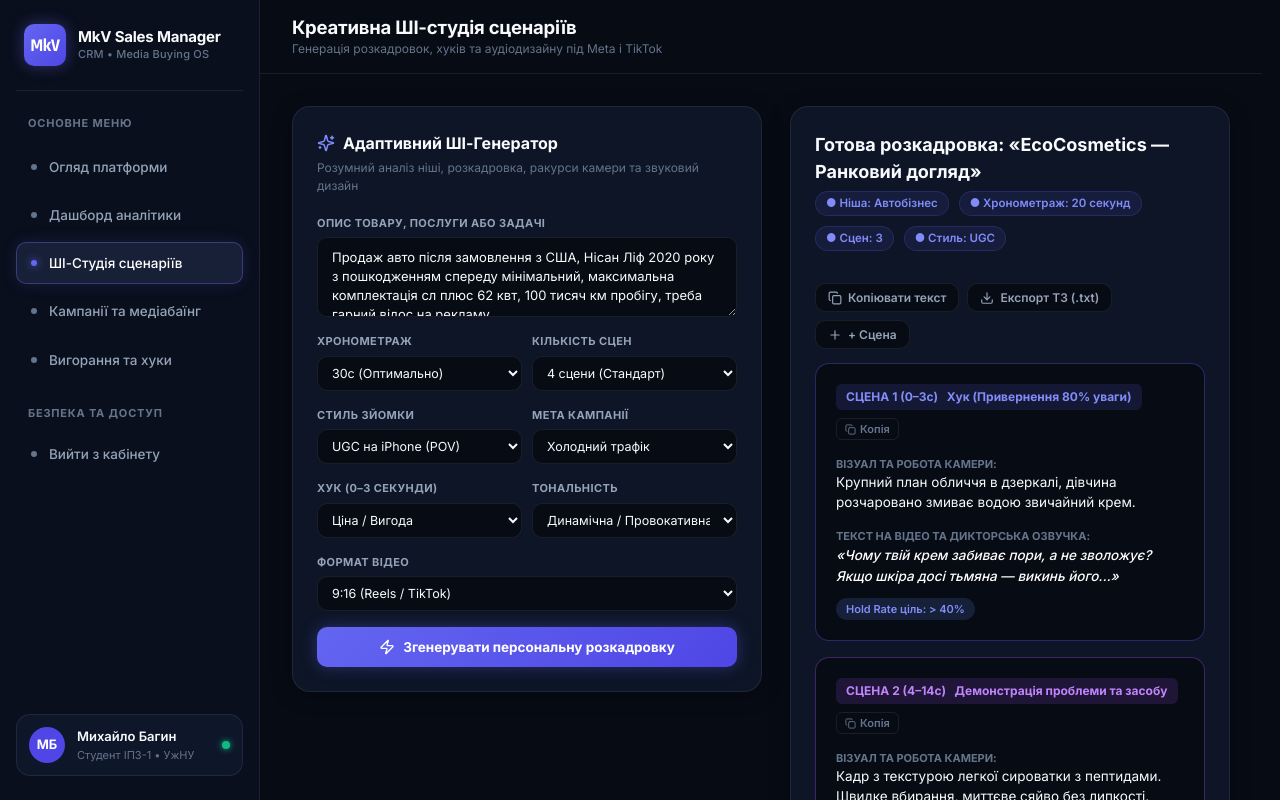
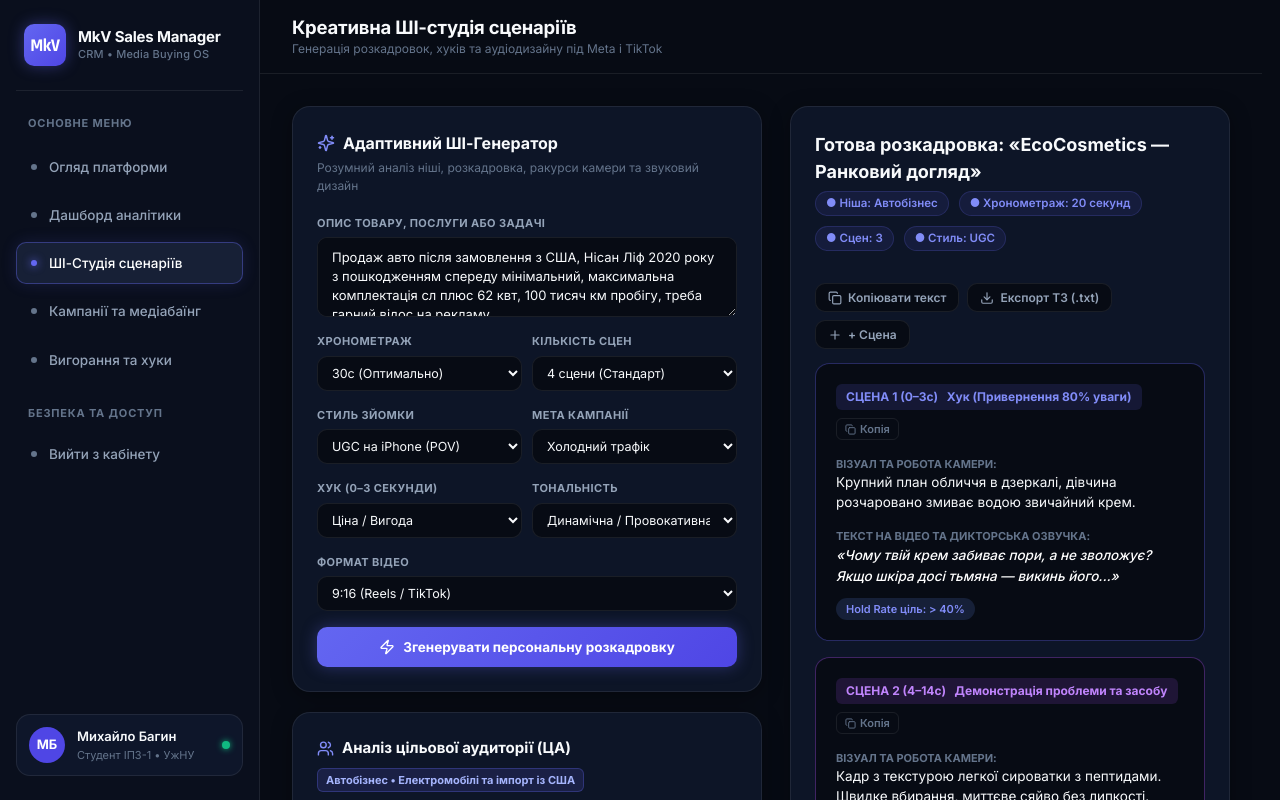
Before and after one commit to MK043/MkV-Assistant, a React (Vite) app: page /creative in a window 1280 px wide. Built offline with nearby package versions, Linux system fonts and the light colour scheme.

Commit message:
refactor(creative): remove objections, winning angles and targeting boxes from target audience card per user request

```diff
--- a/src/pages/CreativeStudio/CreativeStudio.jsx
+++ b/src/pages/CreativeStudio/CreativeStudio.jsx
@@ -11,9 +11,13 @@ import {
   Film,
   Sparkles,
   Volume2,
+  Users,
+  Target,
+  AlertCircle,
 } from 'lucide-react';
 import Navbar from '../../components/Navbar/Navbar';
 import { useApp } from '../../context/AppContext';
+import { analyzeTargetAudience } from '../../services/aiScriptEngine';
 import styles from './CreativeStudio.module.css';
 
 export default function CreativeStudio() {
@@ -35,6 +39,9 @@ export default function CreativeStudio() {
   const [tone, setTone] = useState('Динамічна / Провокативна');
   const [format, setFormat] = useState('9:16 (Reels / TikTok)');
   const [selectedVoice, setSelectedVoice] = useState('Оксана (AI Natural)');
+
+  // AI Target Audience Analysis State
+  const [audienceAnalysis, setAudienceAnalysis] = useState(() => analyzeTargetAudience(productName));
 
   // Custom Scene state
   const [showAddScene, setShowAddScene] = useState(false);
@@ -86,9 +93,11 @@ export default function CreativeStudio() {
         tone,
         format,
       });
+      // Synchronize Target Audience analysis with the new prompt
+      setAudienceAnalysis(analyzeTargetAudience(productName.trim()));
       setIsPlaying(false);
       setCurrentTime(0);
-      setFeedback('Розкадровку успішно адаптовано під ваш запит.');
+      setFeedback('Розкадровку та аналіз ЦА успішно адаптовано під ваш запит.');
       setTimeout(() => setFeedback(''), 4500);
     } finally {
       setIsGenerating(false);
@@ -302,6 +311,44 @@ export default function CreativeStudio() {
               </button>
             </form>
           </div>
+
+          {/* AI Target Audience & Buyer Persona Panel */}
+          <div className={styles.panelCard}>
+            <div className={styles.audienceHeader}>
+              <div style={{ display: 'flex', alignItems: 'center', gap: '8px' }}>
+                <Users size={17} style={{ color: 'var(--accent-primary-light)' }} />
+                <h3 className={styles.panelTitle} style={{ fontSize: '15px', margin: 0 }}>
+                  Аналіз цільової аудиторії (ЦА)
+                </h3>
+              </div>
+              <span className={styles.nicheBadge}>{audienceAnalysis.nicheTitle}</span>
+            </div>
+
+            <div className={styles.audienceSection}>
+              <div className={styles.audienceSubTitle}>
+                <Target size={13} style={{ color: '#38BDF8' }} />
+                <span>Ядро аудиторії (Buyer Persona):</span>
+              </div>
+              <p className={styles.audienceDesc}>
+                <strong>Демографія:</strong> {audienceAnalysis.persona.demographics}
+              </p>
+              <p className={styles.audienceDesc}>
+                <strong>Психографічний інсайт:</strong> {audienceAnalysis.persona.psychographics}
+              </p>
+            </div>
+
+            <div className={styles.audienceSection} style={{ borderBottom: 'none', marginBottom: 0, paddingBottom: 0 }}>
+              <div className={styles.audienceSubTitle}>
+                <AlertCircle size={13} style={{ color: '#F59E0B' }} />
+                <span>Головні болі та тривоги ЦА (Pains):</span>
+              </div>
+              <ul className={styles.audienceList}>
+                {audienceAnalysis.pains.map((pain, idx) => (
+                  <li key={idx}>{pain}</li>
+                ))}
+              </ul>
+            </div>
+          </div>
         </div>
 
         {/* Right Column: Generated Storyboard */}
--- a/src/pages/CreativeStudio/CreativeStudio.module.css
+++ b/src/pages/CreativeStudio/CreativeStudio.module.css
@@ -16,9 +16,6 @@
   display: flex;
   flex-direction: column;
   gap: 20px;
-  position: sticky;
-  top: 20px;
-  align-self: flex-start;
 }
 
 @media (max-width: 1100px) {
@@ -476,3 +473,76 @@
   align-items: center;
   gap: 8px;
 }
+
+/* AI Target Audience (ЦА) Analysis Panel */
+.audienceHeader {
+  display: flex;
+  justify-content: space-between;
+  align-items: center;
+  margin-bottom: 14px;
+  flex-wrap: wrap;
+  gap: 8px;
+}
+
+.nicheBadge {
+  font-size: 11px;
+  font-weight: 700;
+  padding: 3px 8px;
+  border-radius: var(--radius-sm);
+  background: rgba(99, 102, 241, 0.15);
+  color: #A5B4FC;
+  border: 1px solid rgba(99, 102, 241, 0.3);
+}
+
+.audienceSection {
+  display: flex;
+  flex-direction: column;
+  gap: 6px;
+  padding-bottom: 12px;
+  margin-bottom: 12px;
+  border-bottom: 1px solid rgba(255, 255, 255, 0.05);
+}
+
+.audienceSubTitle {
+  display: flex;
+  align-items: center;
+  gap: 6px;
+  font-size: 11.5px;
+  font-weight: 700;
+  color: #E2E8F0;
+}
+
+.audienceDesc {
+  font-size: 12px;
+  color: var(--text-secondary);
+  line-height: 1.45;
+  margin: 0;
+}
+
+.audienceDesc strong {
+  color: #CBD5E1;
+}
+
+.audienceList {
+  list-style: none;
+  padding: 0;
+  margin: 0;
+  display: flex;
+  flex-direction: column;
+  gap: 5px;
+}
+
+.audienceList li {
+  font-size: 12px;
+  color: var(--text-secondary);
+  position: relative;
+  padding-left: 14px;
+  line-height: 1.4;
+}
+
+.audienceList li::before {
+  content: "•";
+  position: absolute;
+  left: 2px;
+  color: #818CF8;
+}
```
